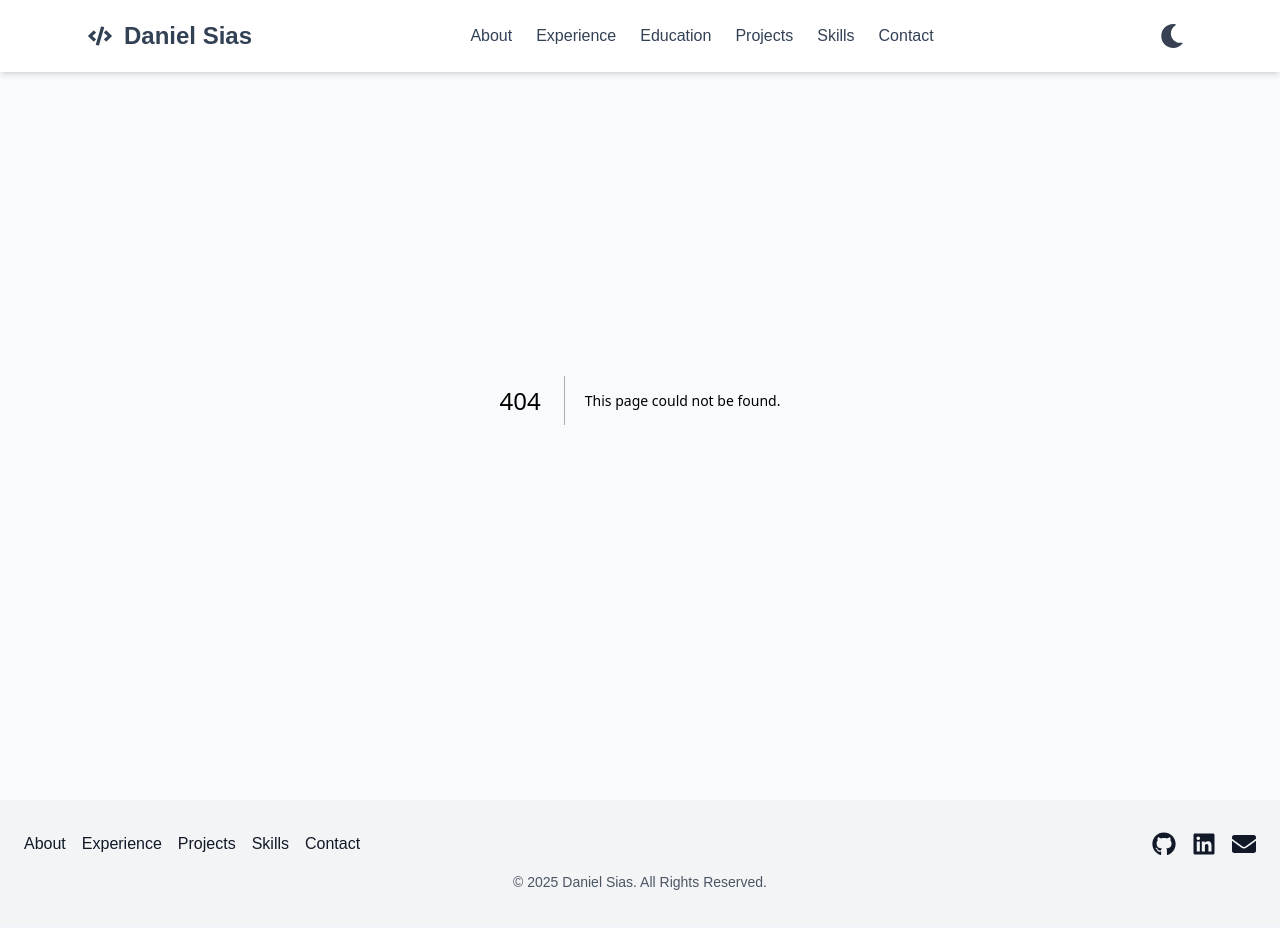
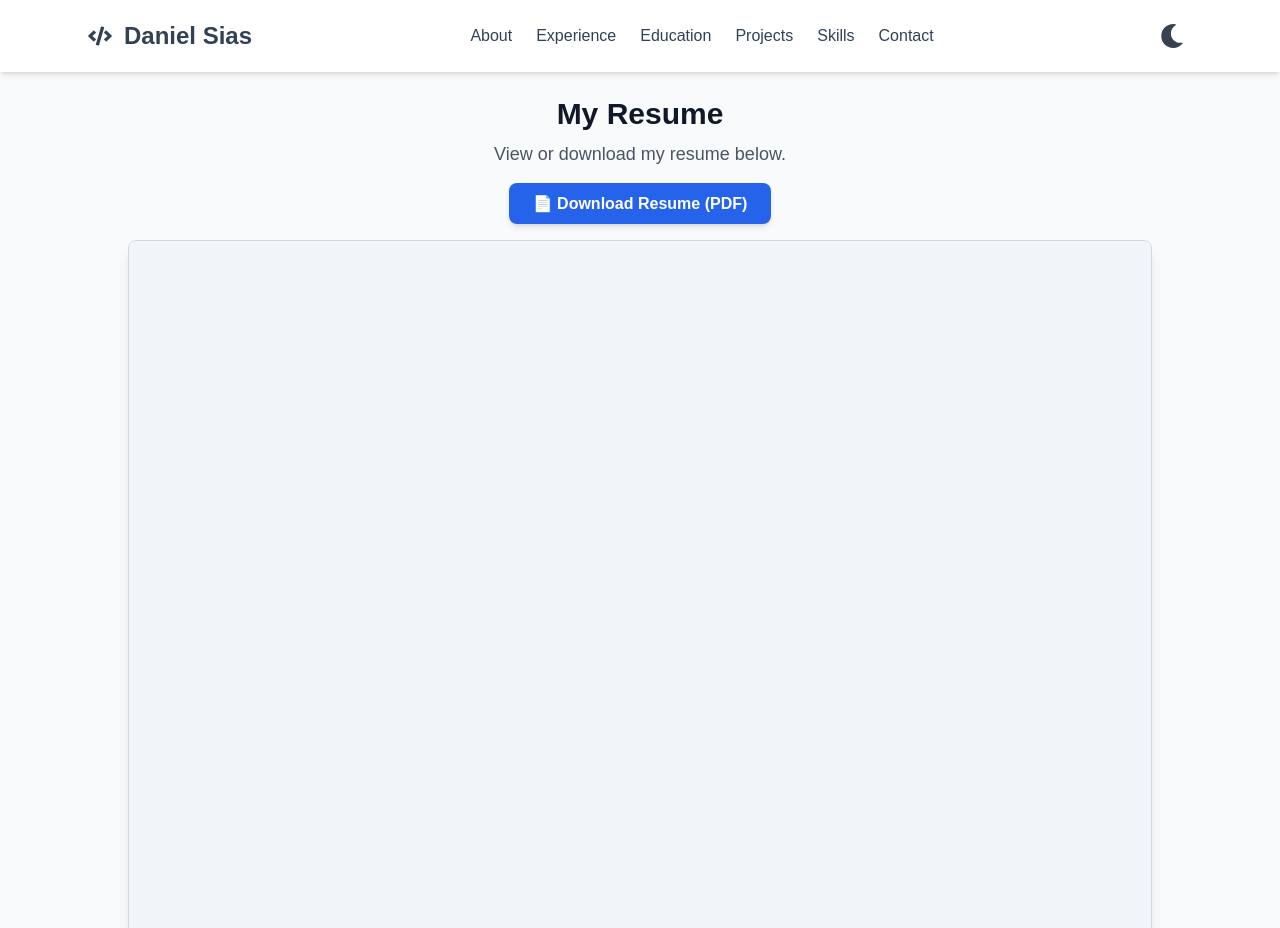
Before and after one commit to DanSias/danielsias-dev, a Next.js app: page /resume in a window 1280 px wide. Before the commit this address had no page. Shown: the top 928 px of the page. Built offline with nearby package versions, Linux system fonts and the light colour scheme.

Commit message:
Resume Embed & Download Page

```diff
--- /dev/null
+++ b/src/app/resume/page.tsx
@@ -0,0 +1,45 @@
+"use client";
+
+import Link from "next/link";
+
+export default function ResumePage() {
+  const handleDownload = () => {
+    const link = document.createElement("a");
+    link.href = "/resume.pdf";
+    link.setAttribute("download", "Daniel_Sias_Resume.pdf");
+    document.body.appendChild(link);
+    link.click();
+    document.body.removeChild(link);
+  };
+  return (
+    <main className="flex flex-col items-center justify-center min-h-screen px-4 pt-24">
+      <h1 className="text-3xl font-bold text-center text-gray-900 dark:text-sky-100">
+        My Resume
+      </h1>
+      <p className="text-lg text-gray-600 dark:text-sky-200 text-center mt-2">
+        View or download my resume below.
+      </p>
+
+      {/* Download Button */}
+      <div className="mt-6">
+        <Link
+          href="/resume.pdf"
+          target="_blank"
+          onClick={handleDownload}
+          download="Daniel_Sias_Resume.pdf"
+          className="px-6 py-3 bg-blue-600 text-white font-semibold rounded-lg shadow-md hover:bg-blue-700 transition">
+          📄 Download Resume (PDF)
+        </Link>
+      </div>
+
+      {/* PDF Embed in an iFrame */}
+      <div className="mt-6 w-full max-w-5xl h-[1300px] border border-gray-300 dark:border-gray-700 shadow-lg rounded-lg overflow-hidden">
+        <iframe
+          src="/resume.pdf#view=Fit"
+          className="w-full h-full"
+          title="Resume PDF"
+        />
+      </div>
+    </main>
+  );
+}
```
